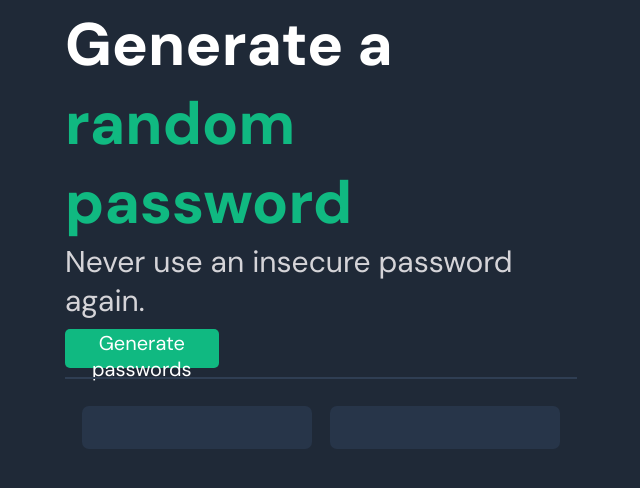
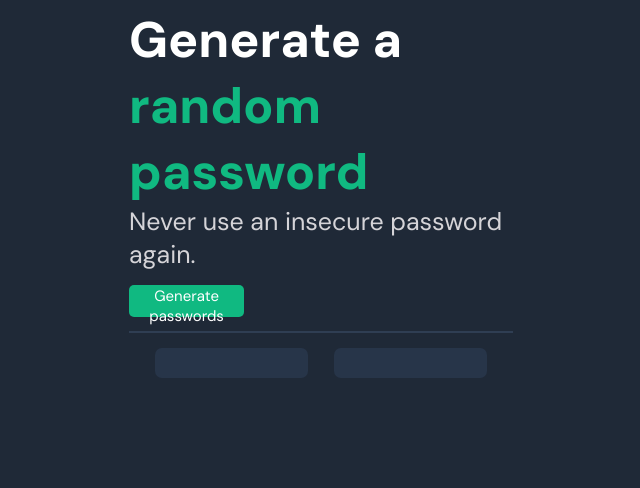
Before and after one commit to OneFourteen-Studio/password-generator, a plain HTML site: page index.html in a window 1280 px wide. Shown: the whole page, without its empty margins (319-959 px from the left). Drawn offline with Linux system fonts and the light colour scheme.

Commit message:
adjusting sizing

```diff
--- a/index.css
+++ b/index.css
@@ -6,8 +6,8 @@ html {
 
 body {
     margin: 0 auto 0 auto;
-    height: 60vh;
-    max-width: 40vw;
+    height: 50vh;
+    max-width: 30vw;
     background: #1F2937;
 
     display: flex;
@@ -27,7 +27,7 @@ h1, h2, button, div {
 h1 {
     margin: 0;
     color: white;
-    font-size: 6rem;
+    font-size: 5rem;
     text-align: left;
     font-weight: 800
 }
@@ -39,7 +39,7 @@ h2 {
     margin: 0;
     color: #D5D4D8;
     font-weight: 400;
-    font-size: 3rem
+    font-size: 2.5rem
 }
 
 #generate-btn {
@@ -48,13 +48,13 @@ h2 {
     border-radius: 5px;
     width: 30%;
     height: 8%;
-    font-size: 2rem;
+    font-size: 1.5rem;
     font-weight: 500;
     color: white;
 }
 
 #password-container {
-    height: 20%;
+    height: 15%;
     border-top: 2px solid #2F3E53;
     display: inherit;
     justify-content: space-evenly;
@@ -67,14 +67,14 @@ h2 {
     align-items: center;
     justify-content: center;
     background: #273549;
-    width: 45%;
-    height: 45%;
+    width: 40%;
+    height: 50%;
     border-radius: 7px;
 
 }
 
 .password-text {
     color: #55F991;
-    font-size: 2.5rem;
+    font-size: 2rem;
     text-align: center;
 }
```
